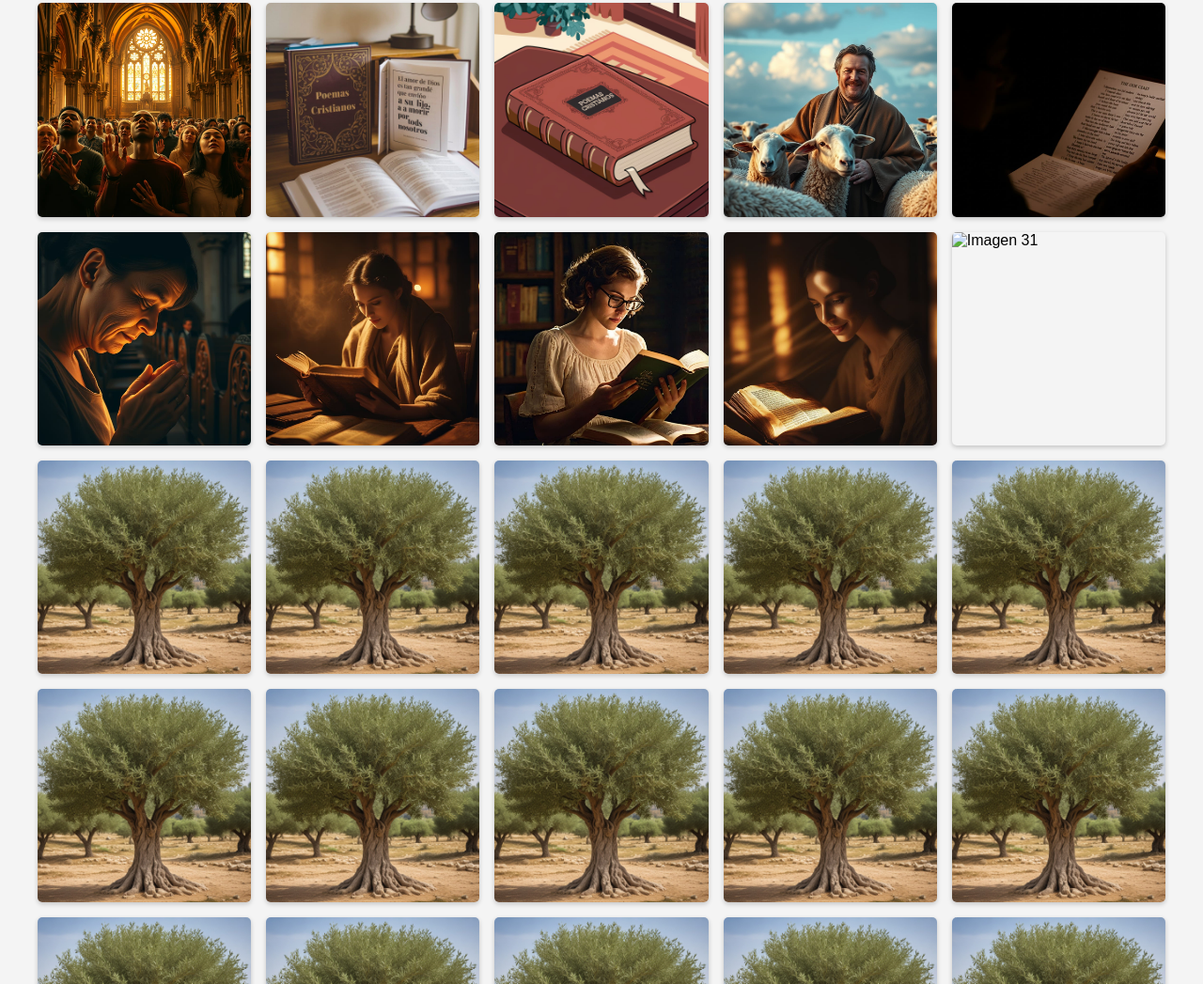
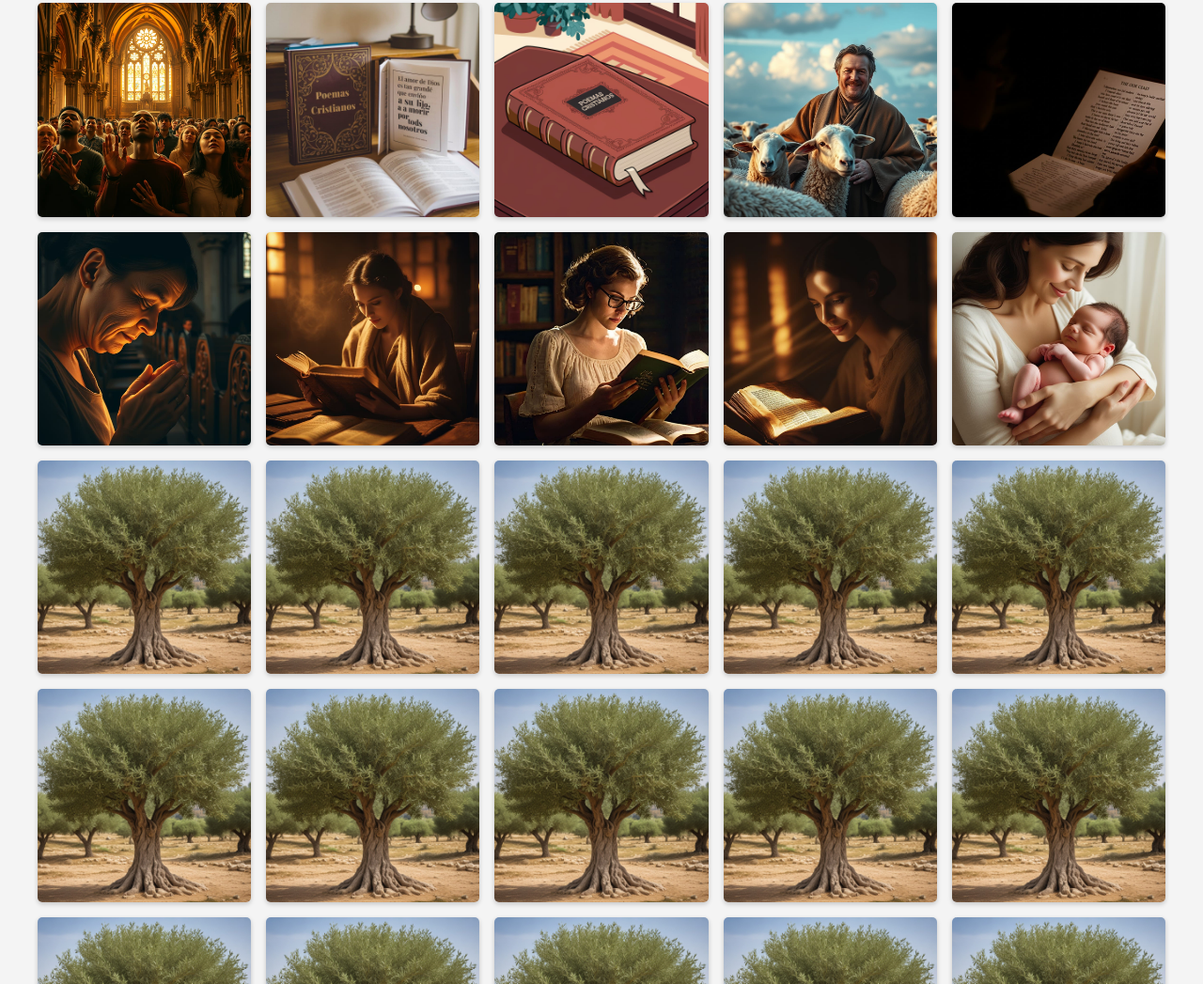
Before and after one commit to Rodrigotechnology/BANCO-DE-IMAGENES, a plain HTML site: page index.html in a window 1280 px wide. Shown: the part 1936-2983 px from the top of the page at 94% size. Drawn offline with Linux system fonts and the light colour scheme.

Commit message:
Update index.html

```diff
--- a/index.html
+++ b/index.html
@@ -132,7 +132,7 @@
         <img src="Imagenes/madre2.jpg" alt="Imagen 31">
         <img src="Imagenes/madre3.jpg" alt="Imagen 31">
         <img src="Imagenes/madre4.jpg" alt="Imagen 31">
-        <img src="Imagenes/madre5 (1).jpg" alt="Imagen 31">
+        <img src="Imagenes/madre5.jpg" alt="Imagen 31">
         <img src="Imagenes/olivo.jpeg" alt="Imagen 31">
         <img src="Imagenes/olivo.jpeg" alt="Imagen 31">
         <img src="Imagenes/olivo.jpeg" alt="Imagen 31">
```
